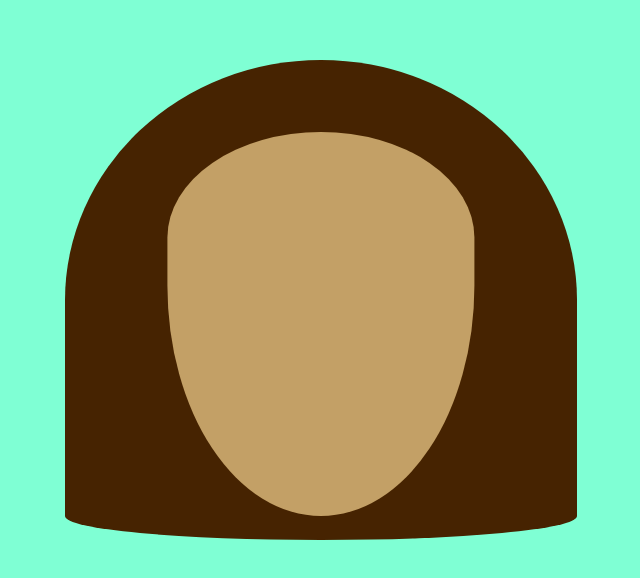
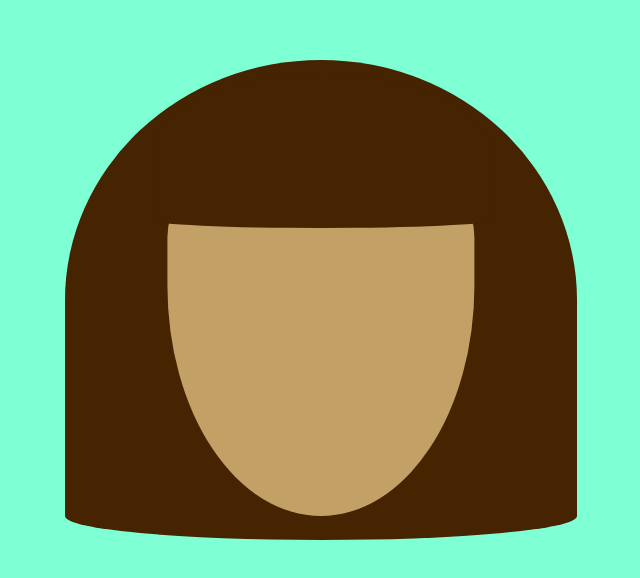
Before and after one commit to By-Paulo-Freire/Gabi, a plain HTML site: page index.html in a window 1280 px wide. Shown: the part 116-694 px from the top of the page, without its empty margins (351-991 px from the left). Drawn offline with Linux system fonts and the light colour scheme.

Commit message:
feat: foreground hair

```diff
--- a/index.html
+++ b/index.html
@@ -5,7 +5,9 @@
     <body>
         <div class="gabi">
             <div class="bg-hair">
-              <div class="head"></div>
+              <div class="head">
+                  <div class="fg-hair"></div>
+              </div>
               </div>
             </div>
           </div>
--- a/styles.css
+++ b/styles.css
@@ -41,3 +41,12 @@ body{
   left: 15%;
   top: 15%;
 }
+
+.fg-hair {
+  width: 110%;
+  height: 40%;
+  left: -5%;
+  top: -15%;
+  border-radius: 100% / 100% 100% 10% 10%;
+  background: var(--hair);
+}
```
